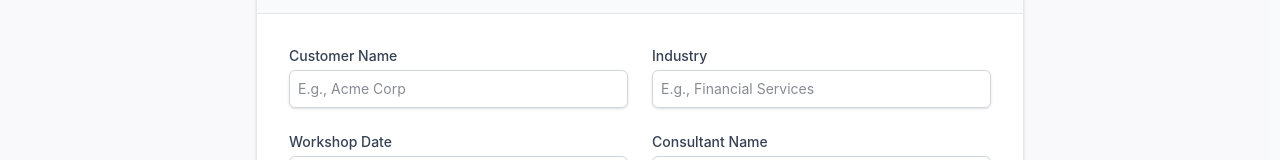
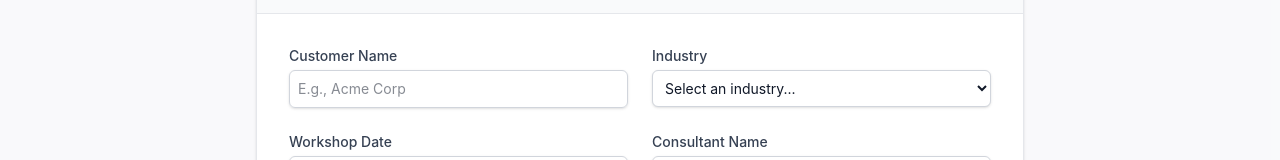
Before and after one commit to DiegoNievas/ai-governance-assessment, a React (Vite) app: page / in a window 1280 px wide. Shown: the part 281-441 px from the top of the page. Built offline with nearby package versions, Linux system fonts and the light colour scheme.

Commit message:
feat: Convert industry input to standard dropdown list

```diff
--- a/src/components/forms/CustomerDetailsForm.tsx
+++ b/src/components/forms/CustomerDetailsForm.tsx
@@ -10,7 +10,7 @@ export const CustomerDetailsForm: React.FC<CustomerDetailsFormProps> = ({ onNext
 
   const primaryColorClass = 'bg-blue-600 hover:bg-blue-700 focus:ring-blue-500';
 
-  const handleChange = (e: React.ChangeEvent<HTMLInputElement | HTMLTextAreaElement>) => {
+  const handleChange = (e: React.ChangeEvent<HTMLInputElement | HTMLTextAreaElement | HTMLSelectElement>) => {
     const { name, value } = e.target;
     setCustomerDetail(name as any, value);
   };
@@ -50,15 +50,27 @@ export const CustomerDetailsForm: React.FC<CustomerDetailsFormProps> = ({ onNext
 
           <div>
             <label htmlFor="industry" className="block text-sm font-medium text-gray-700">Industry</label>
-            <input
-              type="text"
+            <select
               name="industry"
               id="industry"
               value={customerDetails.industry}
               onChange={handleChange}
-              className="mt-1 block w-full rounded-md border-gray-300 shadow-sm focus:border-blue-500 focus:ring-blue-500 sm:text-sm p-2 border"
-              placeholder="E.g., Financial Services"
-            />
+              className="mt-1 block w-full rounded-md border-gray-300 shadow-sm focus:border-blue-500 focus:ring-blue-500 sm:text-sm p-2 border bg-white"
+            >
+              <option value="">Select an industry...</option>
+              <option value="Technology & Software">Technology & Software</option>
+              <option value="Financial Services">Financial Services</option>
+              <option value="Healthcare & Life Sciences">Healthcare & Life Sciences</option>
+              <option value="Manufacturing & Logistics">Manufacturing & Logistics</option>
+              <option value="Retail & Consumer Goods">Retail & Consumer Goods</option>
+              <option value="Public Sector & Government">Public Sector & Government</option>
+              <option value="Education">Education</option>
+              <option value="Energy & Utilities">Energy & Utilities</option>
+              <option value="Telecommunications">Telecommunications</option>
+              <option value="Professional Services">Professional Services</option>
+              <option value="Media & Entertainment">Media & Entertainment</option>
+              <option value="Other">Other</option>
+            </select>
           </div>
 
           <div>
```
